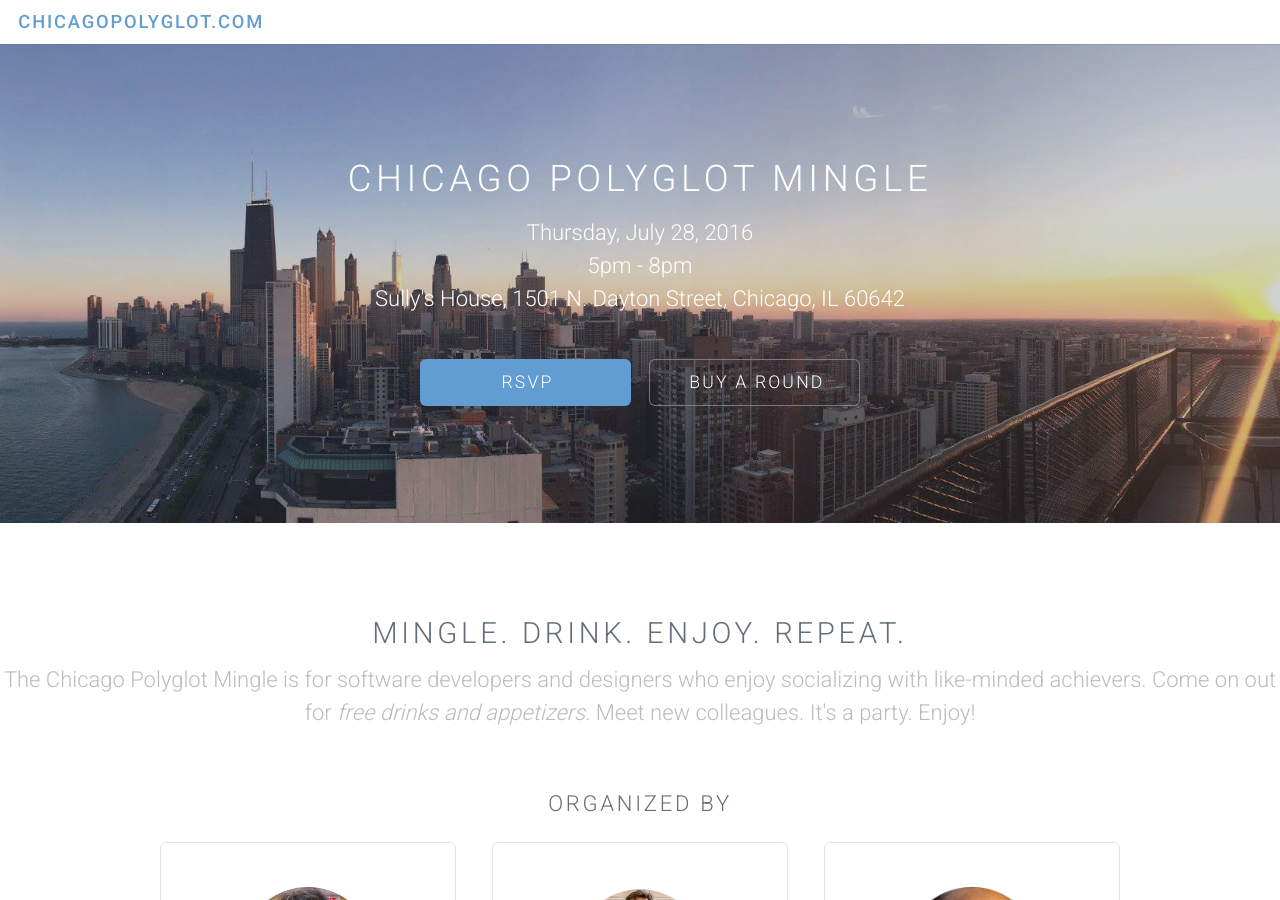
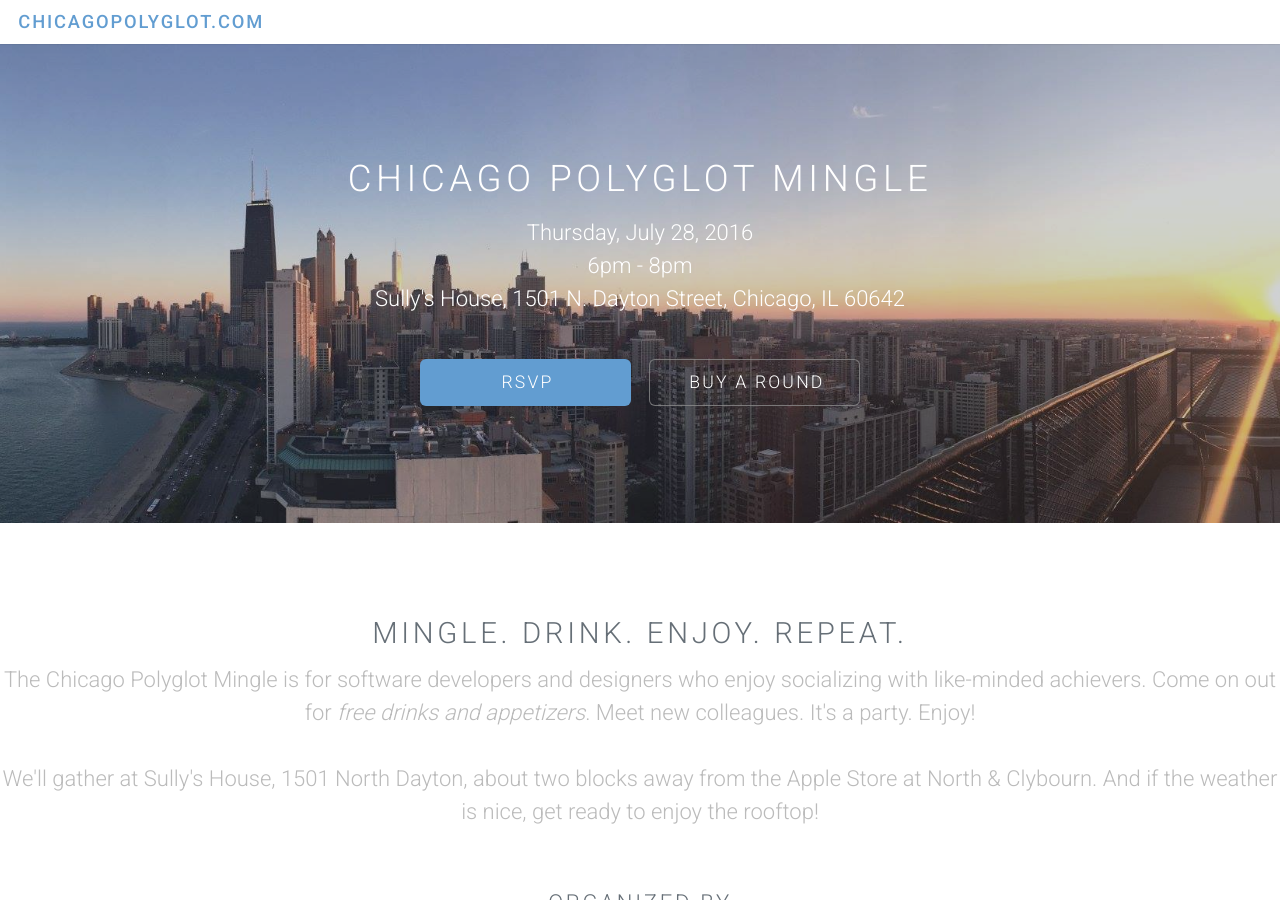
Before and after one commit to 8thlight/chicagopolyglot, a Jekyll site: the page built from index.html, in a window 1280 px wide and 900 px high. Built offline with Jekyll 4.4.1, drawn with Linux system fonts in a browser that asks for light colours.

Commit message:
Update time: 6pm - 8pm.

```diff
--- a/_layouts/landing-page.html
+++ b/_layouts/landing-page.html
@@ -12,7 +12,7 @@
             <div class="inner">
                 <h2>Chicago Polyglot Mingle</h2>
                 <p>Thursday, July 28, 2016 <br>
-                  5pm - 8pm <br>
+                  6pm - 8pm <br>
                 <a href="http://www.sullyshouse.com/">Sully's House, 1501 N. Dayton Street, Chicago, IL 60642 </a></p>
                 <ul class="actions">
                     <li><a href="https://chicagopolyglot2016.eventbrite.com/" class="button big special">RSVP</a></li>
--- a/index.html
+++ b/index.html
@@ -6,7 +6,8 @@ layout: landing-page
 			<section id="one" class="wrapper style1">
 				<header class="major">
 					<h2>Mingle. Drink. Enjoy. Repeat.</h2>
-          <p>The Chicago Polyglot Mingle is for software developers and designers who enjoy socializing with like-minded achievers. Come on out for <i>free drinks and appetizers</i>. Meet new colleagues. It's a party. Enjoy!</p>
+          <p>The Chicago Polyglot Mingle is for software developers and designers who enjoy socializing with like-minded achievers. Come on out for <i>free drinks and appetizers</i>. Meet new colleagues. It's a party. Enjoy!<br/>
+          <br/>We'll gather at Sully's House, 1501 North Dayton, about two blocks away from the Apple Store at North & Clybourn. And if the weather is nice, get ready to enjoy the rooftop!</p>
 
 				</header>
 				<div class="container">
```
